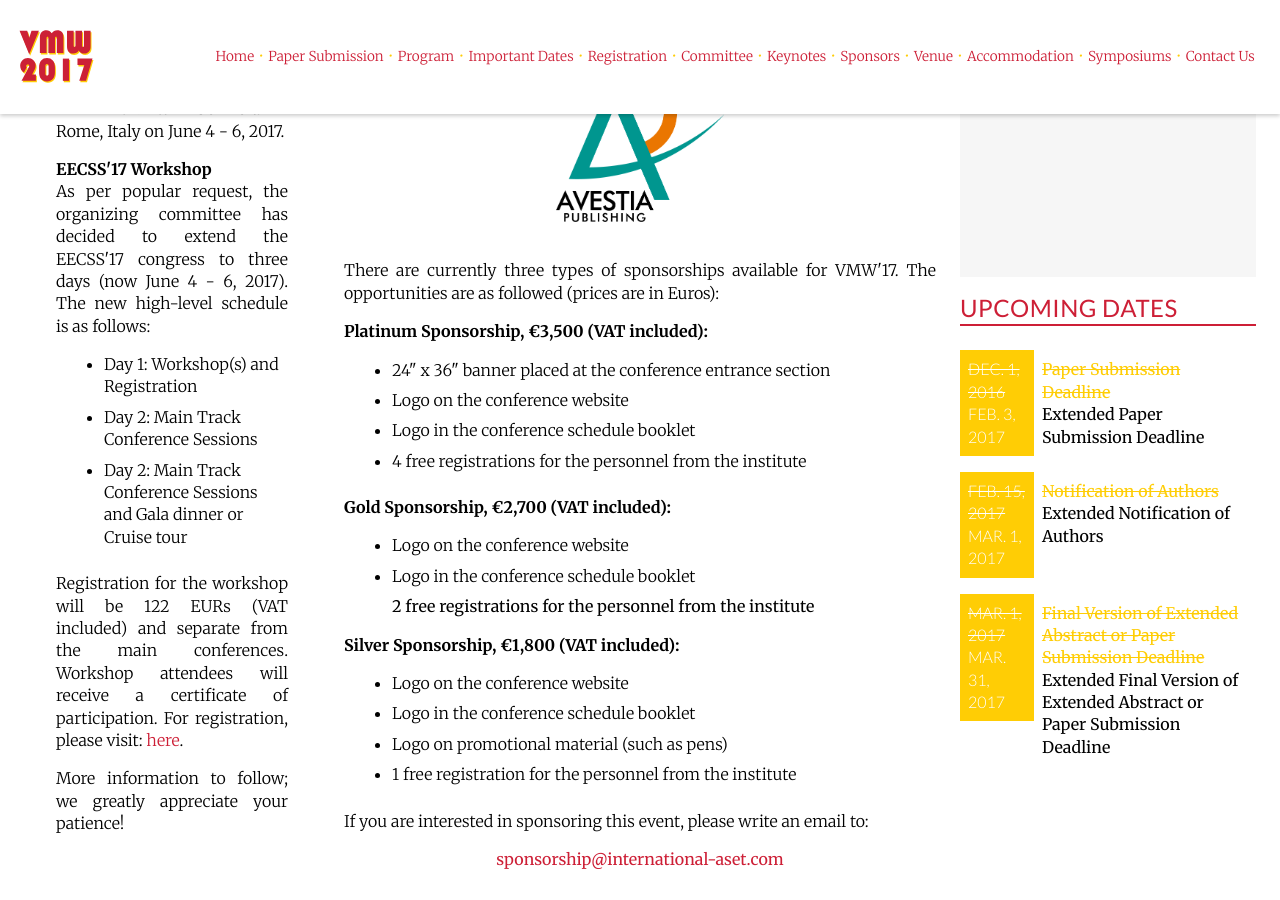
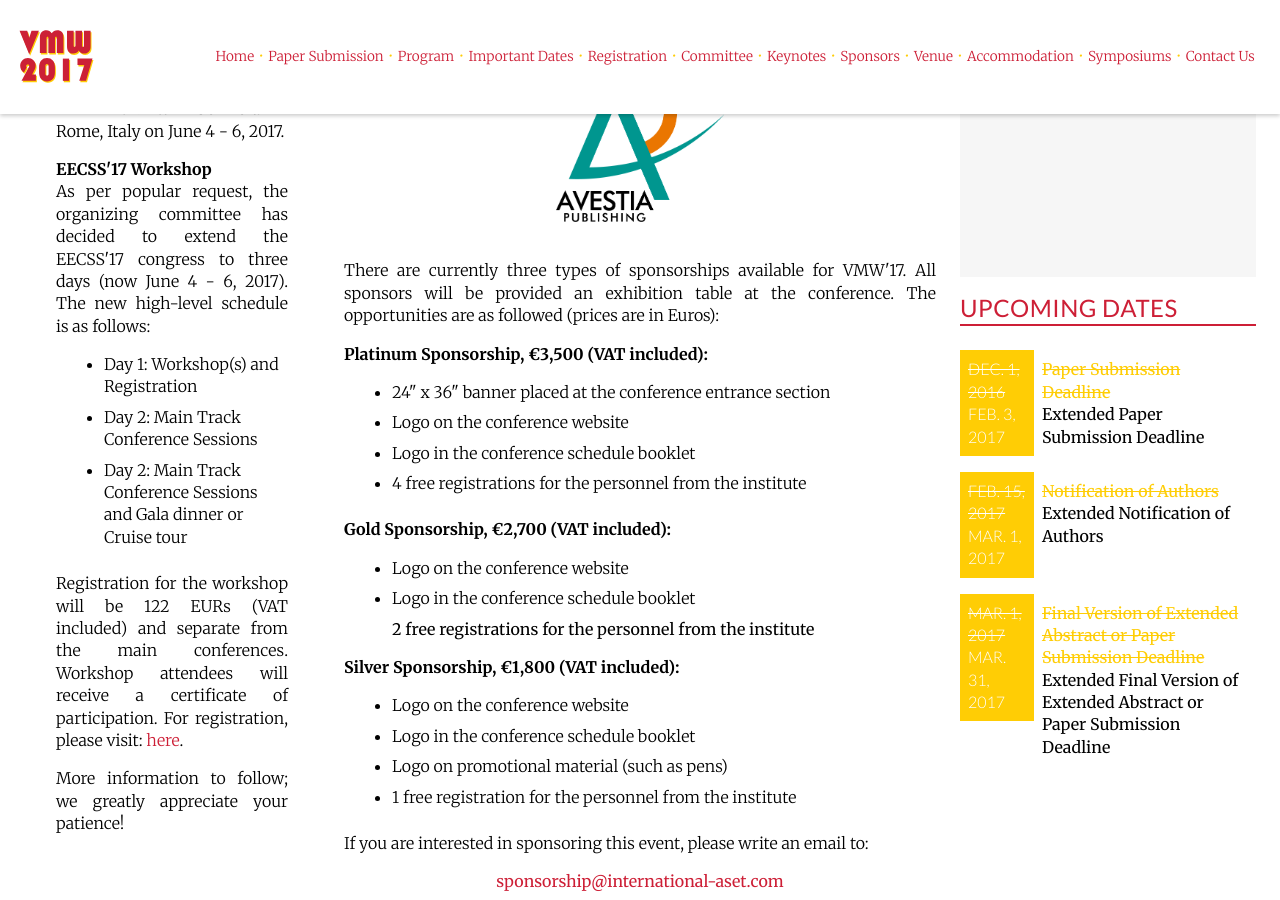
Before and after one commit to intaset/vmw, a Jekyll site: the page built from sponsor.html, in a window 1280 px wide and 900 px high, scrolled down 614 px. Built offline with Jekyll 4.4.1, drawn with Linux system fonts in a browser that asks for light colours; nearby versions of some CDN libraries; Markdown is read by kramdown in place of the engine named in the settings; comment, search, counter and statistics services are not loaded.

Commit message:
updated the sponsors page

```diff
--- a/sponsor.html
+++ b/sponsor.html
@@ -16,7 +16,7 @@ keyword: smart glass, wearable imaging, projection devices, smart watch, smart a
 		<a href="http://avestia.com"><img src="../img/avestia.png" class="flex-sponsor"></a>
 	</div>
 
-	<p class="body">There are currently three types of sponsorships available for VMW'17. The opportunities are as followed (prices are in Euros):</p>
+	<p class="body">There are currently three types of sponsorships available for VMW'17. All sponsors will be provided an exhibition table at the conference. The opportunities are as followed (prices are in Euros):</p>
 
     <p class="body bold">Platinum Sponsorship, €3,500 (VAT included):</p>
     	<ul>
```
Also changed, not shown: 1 other file.
